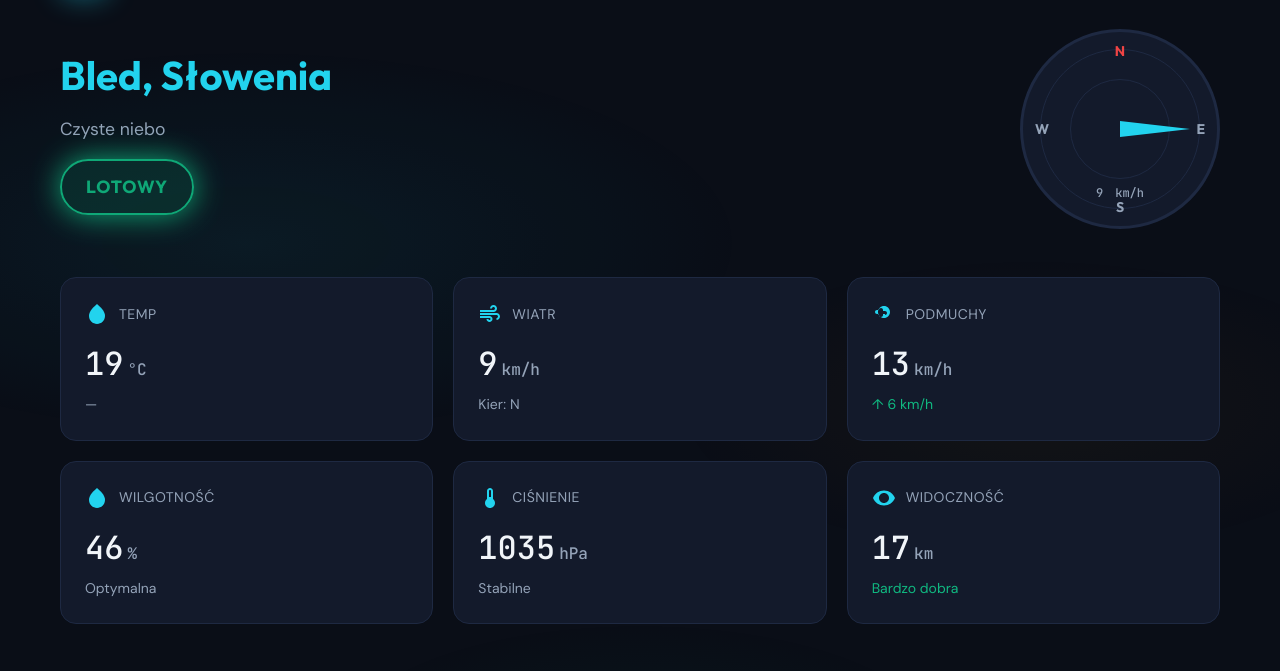
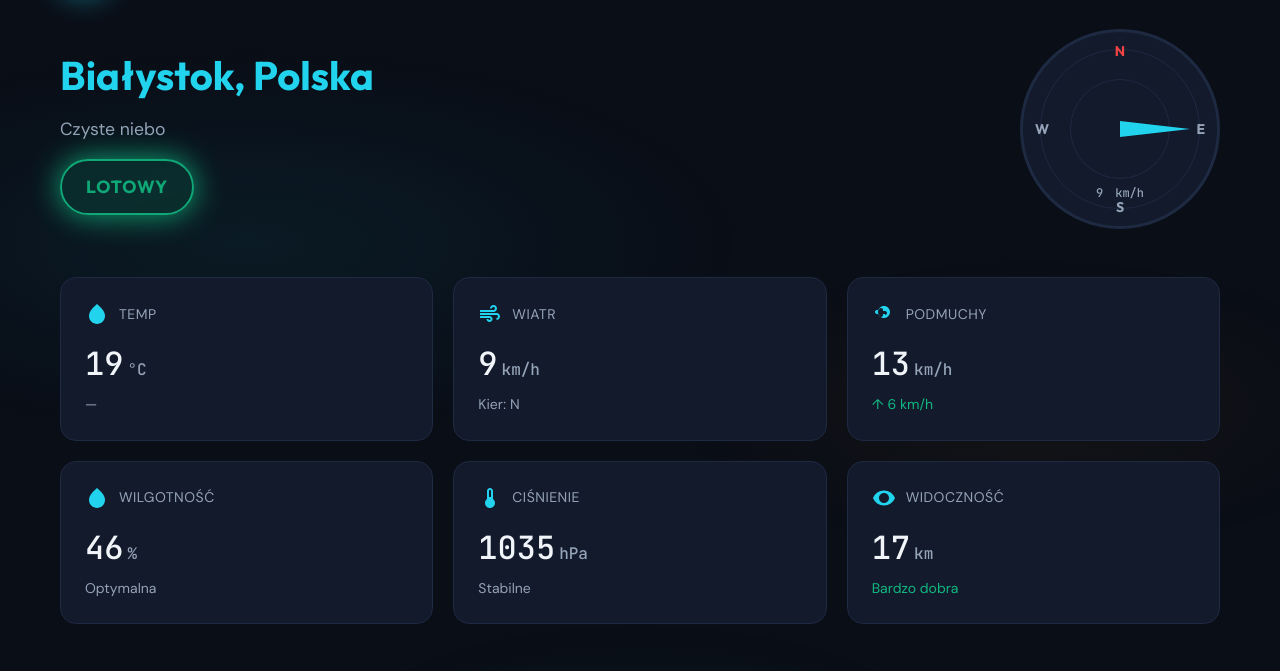
Before and after one commit to flystudiopse-star/Ai-test, a plain HTML site: page index.html in a window 1280 px wide. Shown: the part 75-746 px from the top of the page. Drawn offline with Linux system fonts and the light colour scheme; no server answers.

Commit message:
Set Białystok as default location in Weather App

```diff
--- a/index.html
+++ b/index.html
@@ -653,7 +653,7 @@
 
         <section class="hero">
             <div class="hero-content">
-                <h2><span class="location-name" id="locationName">Bled, Słowenia</span></h2>
+                <h2><span class="location-name" id="locationName">Białystok, Polska</span></h2>
                 <p class="conditions-summary" id="conditionsSummary">Warunki idealne do lotu</p>
                 <div class="condition-badge flyable" id="conditionBadge">
                     <span>LOTOWY</span>
@@ -965,6 +965,7 @@
         };
 
         const locations = {
+            'bialystok': { name: 'Białystok, Polska', lat: 53.1325, lng: 23.1593 },
             'bled': { name: 'Bled, Słowenia', lat: 46.3625, lng: 14.0939 },
             'interlaken': { name: 'Interlaken, Szwajcaria', lat: 46.6863, lng: 7.8632 },
             'alpe-dhuez': { name: 'Alpe d\'Huez, Francja', lat: 45.0914, lng: 6.0689 },
@@ -972,7 +973,7 @@
             'olsberg': { name: 'Olsberg, Niemcy', lat: 51.3565, lng: 8.4897 }
         };
 
-        let currentLocation = 'bled';
+        let currentLocation = 'bialystok';
         let weatherData = new WeatherData();
         let useApiData = true;
 
```
